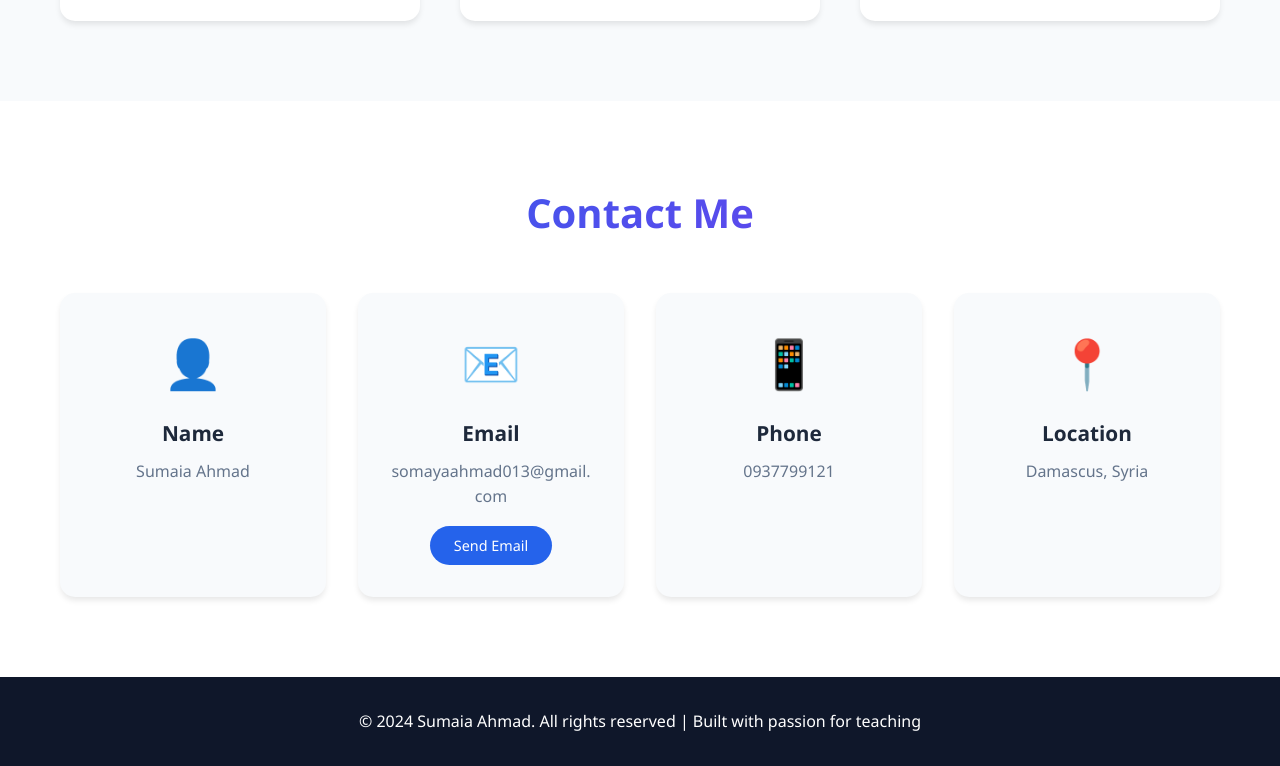
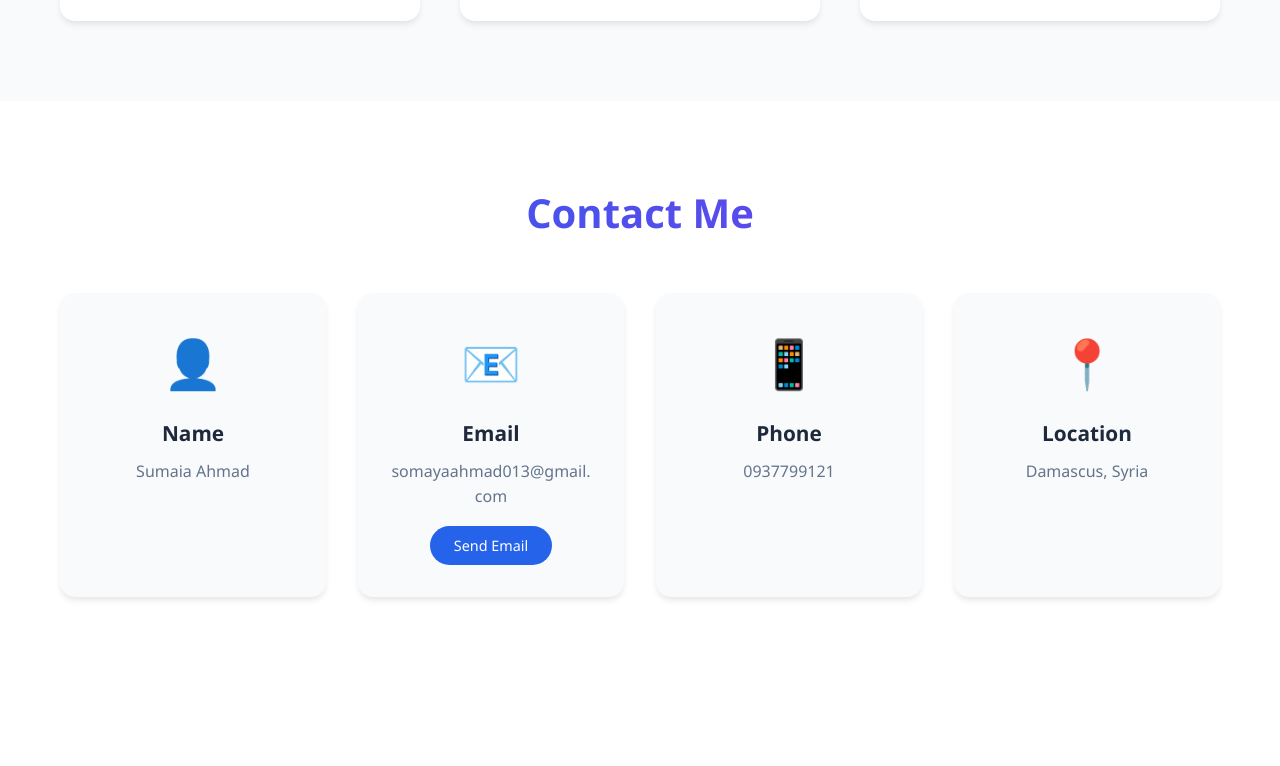
Before and after one commit to sumaia-ahmad/portfolio, a plain HTML site: page index.html in a window 1280 px wide. Shown: the part 5912-6678 px from the top of the page. After the commit the page ends 6589 px from the top, so only its background shows below. Drawn offline with Linux system fonts and the light colour scheme.

Commit message:
Update index.html

```diff
--- a/index.html
+++ b/index.html
@@ -473,11 +473,6 @@
         </div>
     </section>
 
-    <!-- Footer -->
-    <footer>
-        <p>&copy; 2024 Sumaia Ahmad. All rights reserved | Built with passion for teaching</p>
-    </footer>
-
     <script src="script.js"></script>
 </body>
 </html>
```
